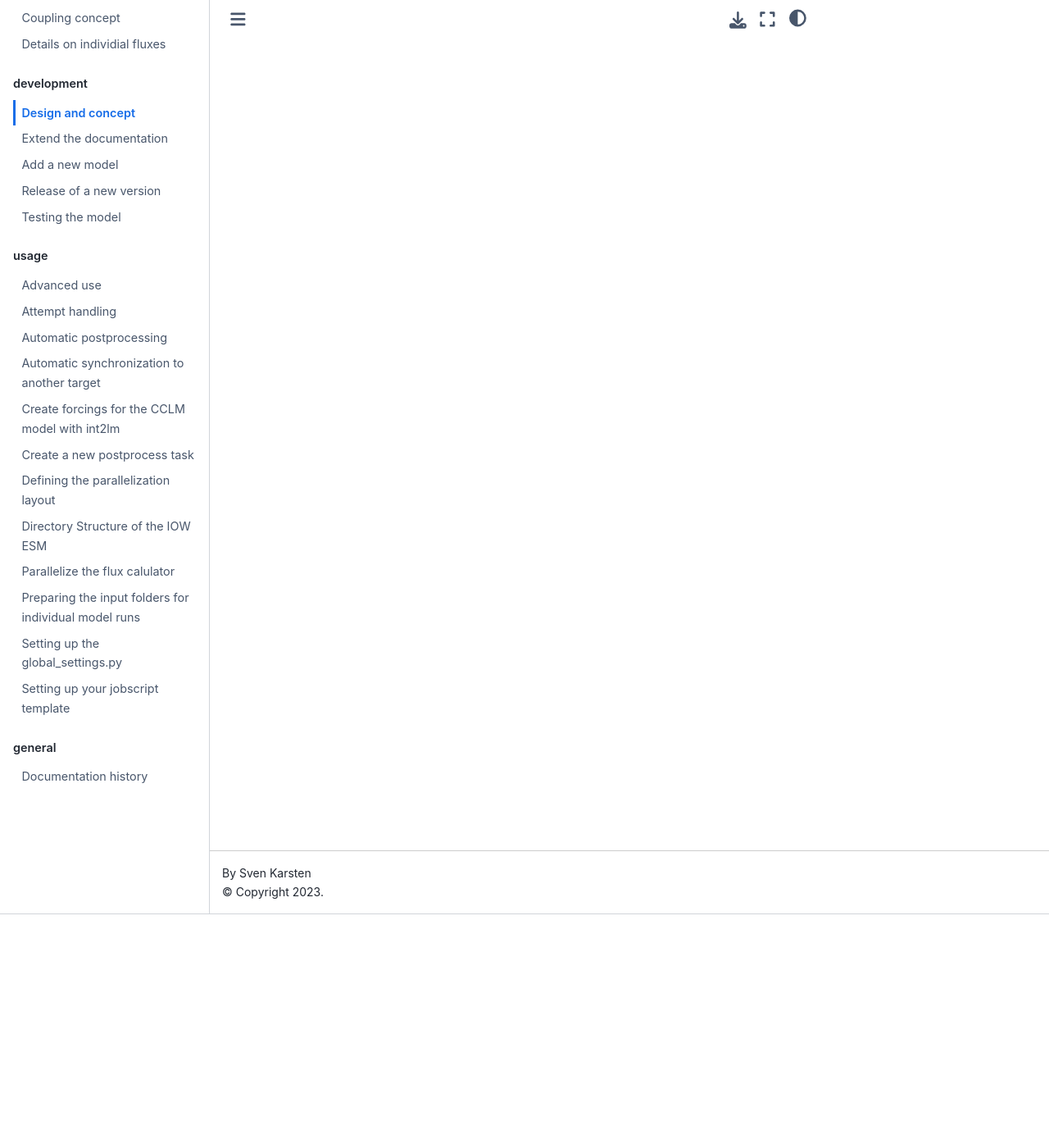
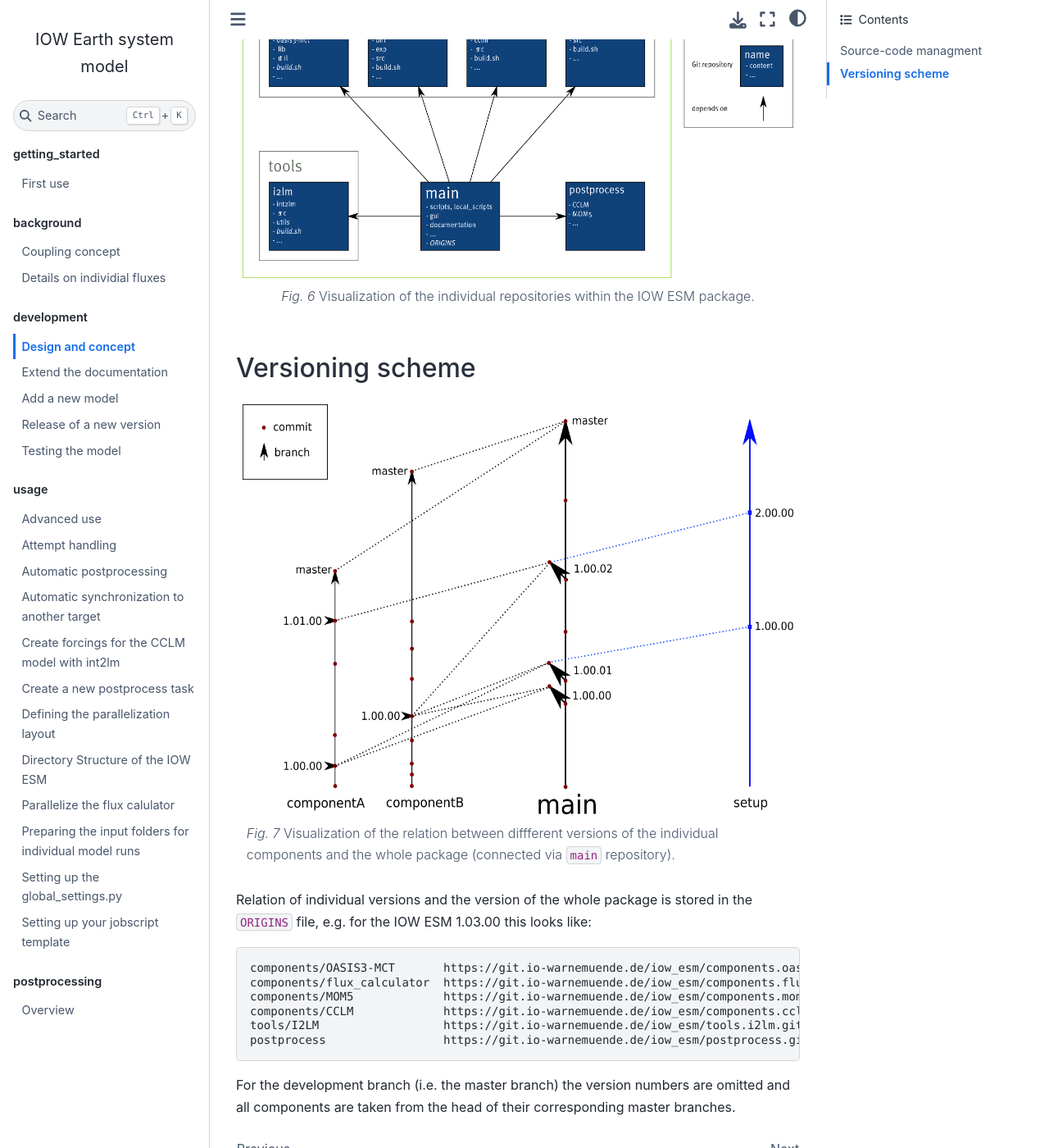
Before and after one commit to iow-esm/main, a Jupyter Book: the page built from documentation/development/design_concept.md, in a window 1280 px wide and 1400 px high, scrolled down 285 px. Shown: the whole window at 82% size. Built offline with Jupyter Book 1.0.4 settings and Sphinx 7.4.7 and the Sphinx Book theme 1.1.4, drawn with Linux system fonts in a browser that asks for light colours; pages that are not in the unit, such as notebooks, are missing from menus; some of the changed text lies outside the part shown.

Commit message:
Worked on documentation

````diff
--- a/documentation/_config.yml
+++ b/documentation/_config.yml
@@ -31,6 +31,9 @@ html:
   use_issues_button: true
   use_repository_button: true
 
+bibtex_bibfiles:
+  - "bibliography.bib"
+
 sphinx:
   extra_extensions:
   - 'autoapi.extension'
@@ -42,3 +45,4 @@ sphinx:
     todo_include_todos : true
     html_theme_options:
       repository_provider: custom
+    bibtex_reference_style: author_year
--- a/documentation/_toc.yml
+++ b/documentation/_toc.yml
@@ -30,12 +30,12 @@ parts:
   - file: usage/prepare_input_folders.md
   - file: usage/setting_up_global_settings.md
   - file: usage/setting_up_jobscript.md
+- caption: postprocessing
+  chapters:
+  - file: postprocessing/overview.md
 - caption: scripts
   chapters:
   - file: autoapi/index.rst
-- caption: general
-  chapters:
-  - file: general/history.md
 - caption: todos
   chapters:
   - file: todos.rst
--- /dev/null
+++ b/documentation/bibliography.bib
@@ -0,0 +1,6 @@
+@article{karsten2023,
+  title={Exchange-grid coupling approach for the IOW Earth System Model of the Baltic Sea region},
+  author={Karsten, Sven and Radtke, Hagen and Gr\"oger, Matthias and Ho-Hagemann, Ha T M and Mashayekh, Hossein and Neumann, Thomas and Meier, H E Markus},
+  journal={in submission},
+  year={2023},
+}
--- a/documentation/development/design_concept.md
+++ b/documentation/development/design_concept.md
@@ -1,3 +1,35 @@
 # Design and concept
 
-TODO: Add figures and text here
+## Source-code managment
+
+```{figure} ../figures/project_structure.png
+---
+height: 400px
+name: project_structure
+---
+Visualization of the individual repositories within the IOW ESM package.
+```
+
+
+## Versioning scheme
+
+```{figure} ../figures/version_management.png
+---
+height: 500px
+name: version_management
+---
+Visualization of the relation between diffferent versions of the individual components and the whole package (connected via `main` repository).
+```
+
+Relation of individual versions and the version of the whole package is stored in the `ORIGINS` file, e.g. for the IOW ESM 1.03.00 this looks like:
+
+``` bash
+components/OASIS3-MCT       https://git.io-warnemuende.de/iow_esm/components.oasis3-mct.git         1.00.01
+components/flux_calculator  https://git.io-warnemuende.de/iow_esm/components.flux_calculator.git    1.02.00
+components/MOM5             https://git.io-warnemuende.de/iow_esm/components.mom5.git               1.01.00
+components/CCLM             https://git.io-warnemuende.de/iow_esm/components.cclm.git               1.00.03
+tools/I2LM                  https://git.io-warnemuende.de/iow_esm/tools.i2lm.git                    1.00.01
+postprocess                 https://git.io-warnemuende.de/iow_esm/postprocess.git                   1.02.00
+```
+
+For the development branch (i.e. the master branch) the version numbers are omitted and all components are taken from the head of their corresponding master branches.
--- a/documentation/get_todos.py
+++ b/documentation/get_todos.py
@@ -2,6 +2,7 @@ import os
 import re
 
 todos = open('todos.rst', 'w')
+todos.write(".. _todos:\n\n")
 todos.write("TODOs\n")
 todos.write("=====\n")
 for path, subdirs, files in os.walk("."):
````
Also changed, not shown: documentation/background/coupling_concept.md (+1 -0 lines), documentation/general/history.md (deleted, +0 -24 lines), documentation/intro.md (+63 -0 lines), documentation/postprocessing/overview.md (added, +9 -0 lines), documentation/figures/postprocessing-flow-diagram.png (added), documentation/figures/project_structure.png (added), documentation/figures/version_management.png (added), documentation/figures/working_concept.png (added).
